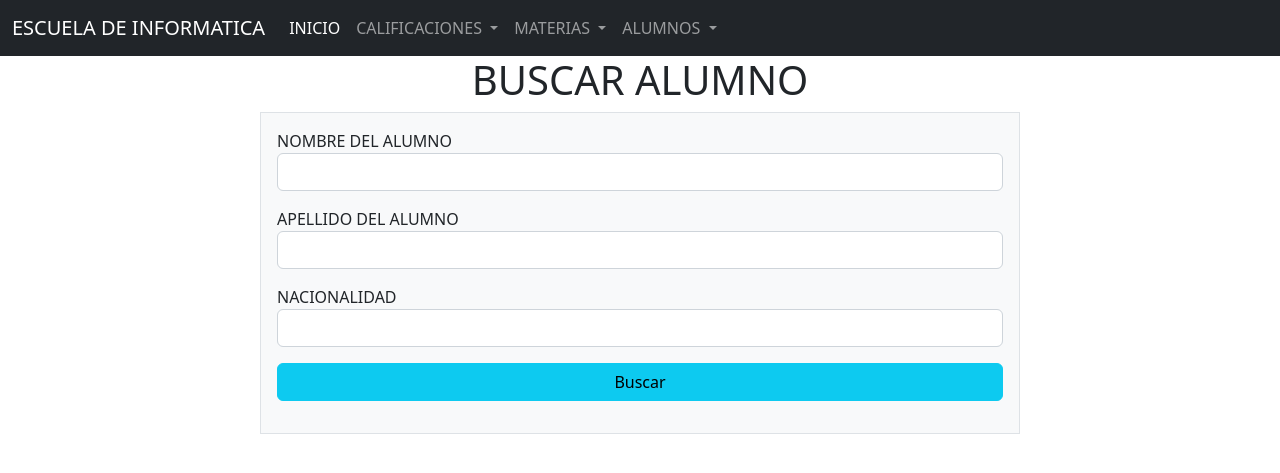
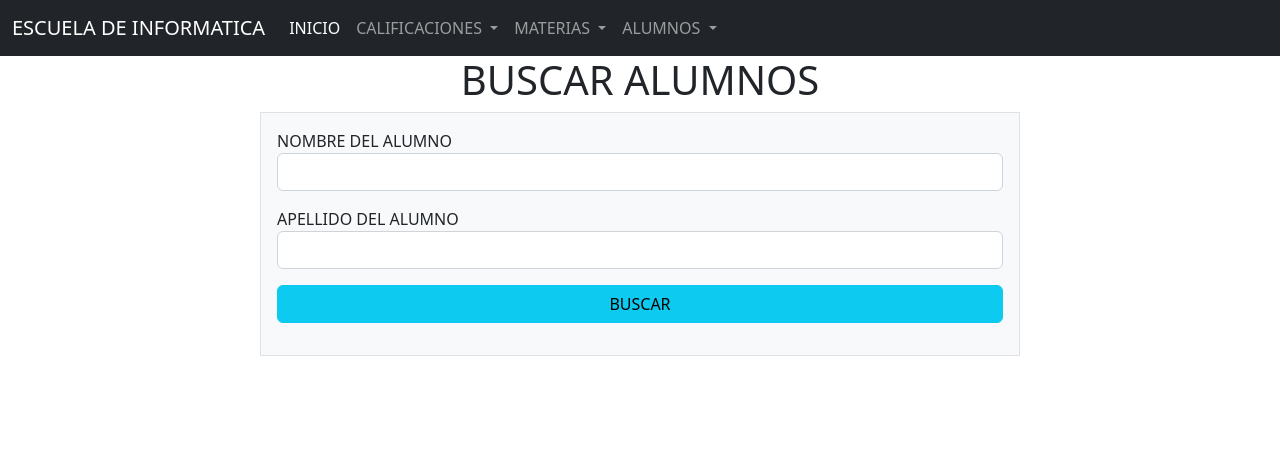
Before and after one commit to byron1614/final_rac, a PHP site: page /buscar.php in a window 1280 px wide. Shown: the top 473 px of the page. Run offline with PHP 8.4, Linux system fonts and the light colour scheme.

Commit message:
cambios en el codigo realizados

```diff
--- a/bd.sql
+++ b/bd.sql
@@ -24,6 +24,7 @@ CREATE TABLE relacion_mate_alum (
   FOREIGN KEY (mate_alumno) REFERENCES Alumnos(alum_ID),
   FOREIGN KEY (mate_materia) REFERENCES Materias(mate_ID)
 );
+
 
 -- Creación de la tabla Resultados
 CREATE TABLE Resultados (
--- a/vistas/alumnos/buscar.php
+++ b/vistas/alumnos/buscar.php
@@ -1,13 +1,13 @@
 <?php include_once '../../includes/header.php'?>
 <?php include_once '../../includes/navbar.php'?>
     <div class="container">
-        <h1 class="text-center">BUSCAR ALUMNO</h1>
+        <h1 class="text-center">BUSCAR ALUMNOS</h1>
         <div class="row justify-content-center">
             <form action="/final_rac/controladores/alumnos/buscar.php" method="GET" class="col-lg-8 border bg-light p-3">
                 <div class="row mb-3">
                     <div class="col">
-                        <label for="alu_nombre">NOMBRE DEL ALUMNO</label>
-                        <input type="text" name="alum_nombre" id="alum_nombre" class="form-control" required>
+                        <label for="alum_nombre">NOMBRE DEL ALUMNO</label>
+                        <input type="text" name="alum_nombre" id="alum_nombre" class="form-control">
                     </div>
                 </div>
                 <div class="row mb-3">
@@ -18,16 +18,13 @@
                 </div>
                 <div class="row mb-3">
                     <div class="col">
-                        <label for="alum_nacionalidad">NACIONALIDAD</label>
-                        <input type="text" name="alum_nacionalidad" id="alum_nacionalidad" class="form-control">
-                    </div>
-                </div>
-                <div class="row mb-3">
-                    <div class="col">
-                        <button type="submit" class="btn btn-info w-100">Buscar</button>
+                        <button type="submit" class="btn btn-info w-100">BUSCAR</button>
                     </div>
                 </div>
             </form>
         </div>
     </div>
+
+
+
     <?php include_once '../../includes/footer.php'?>
```
